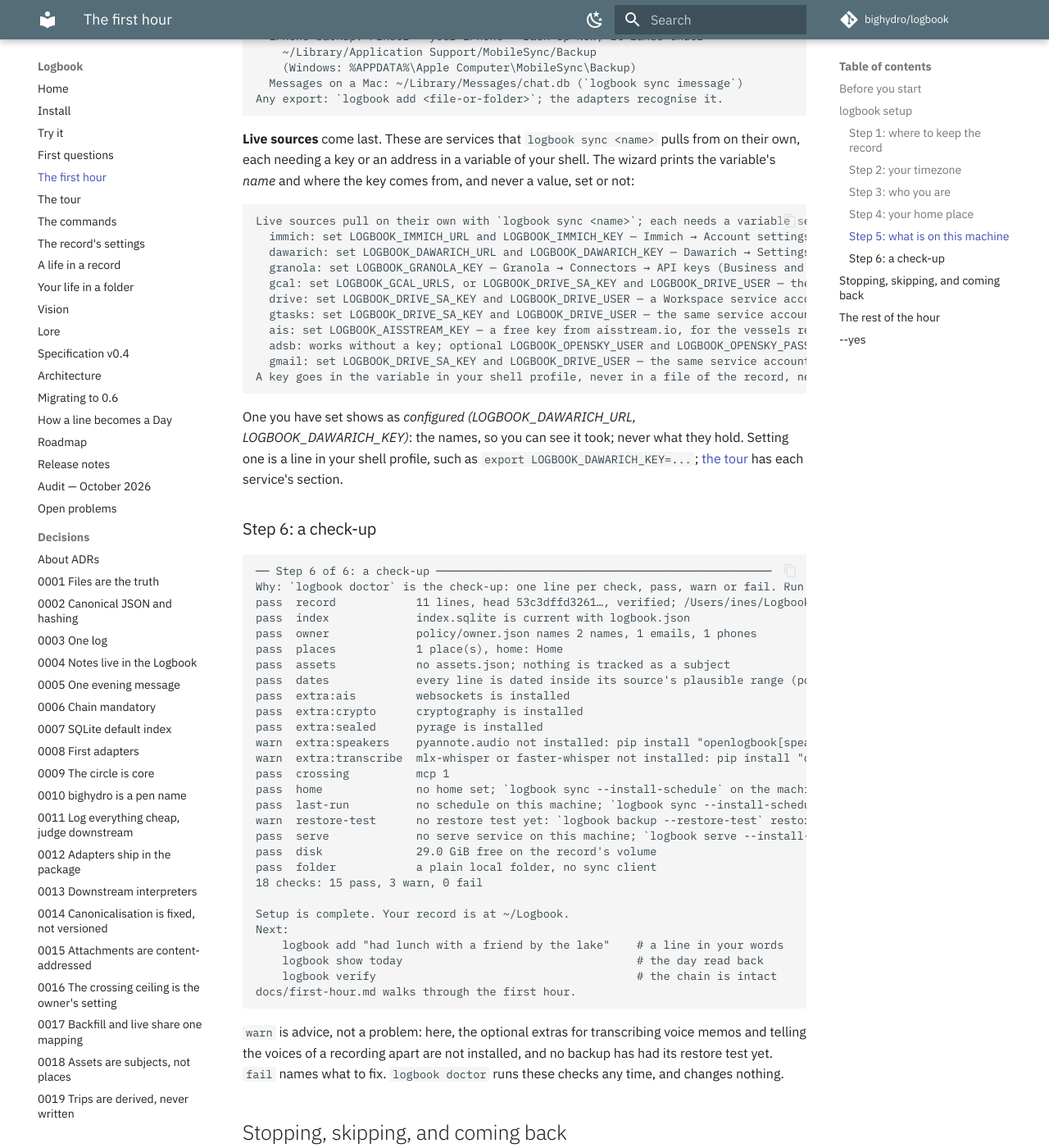
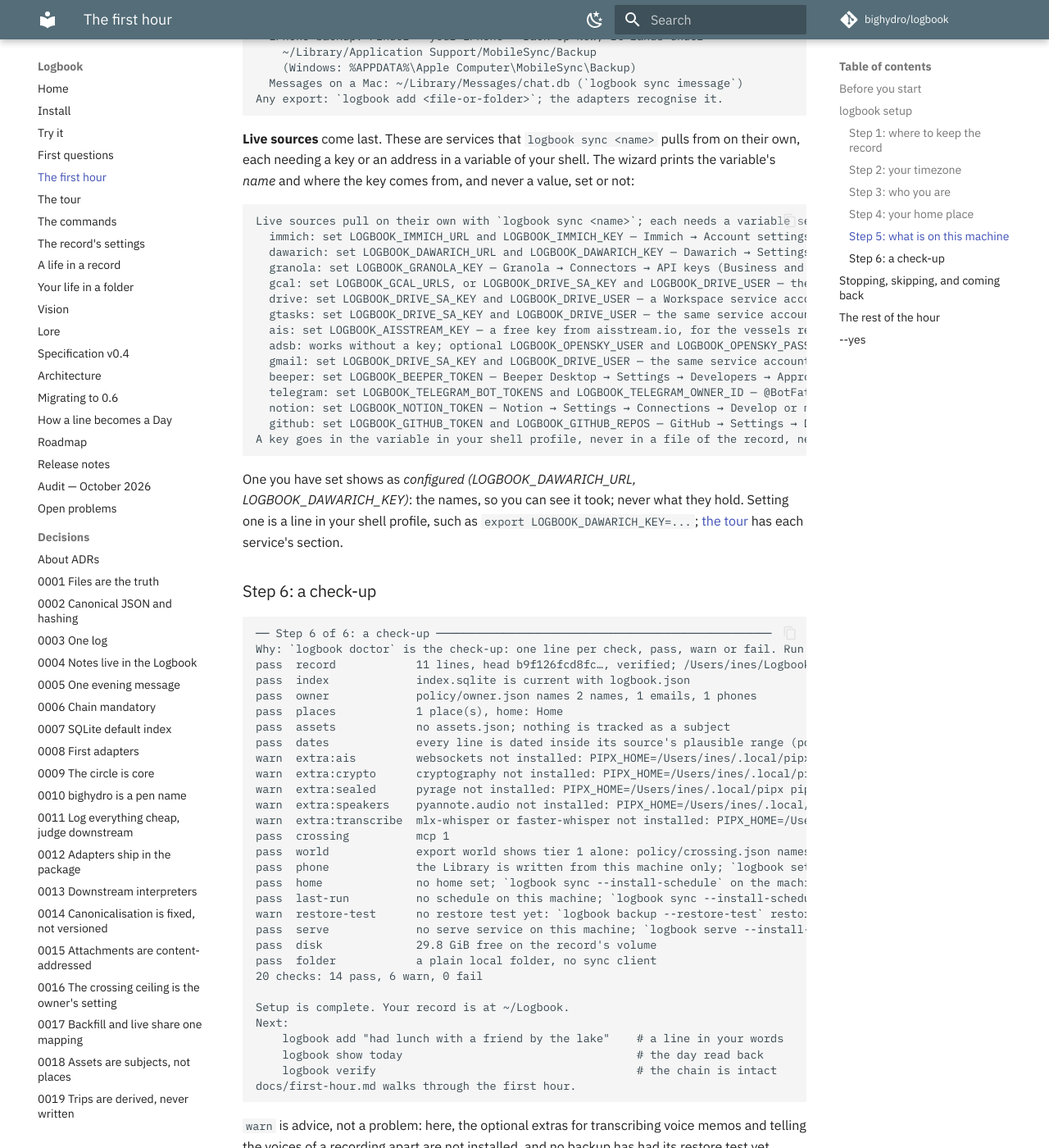
Before and after one commit to bighydro/logbook, an MkDocs documentation site: the page built from docs/first-hour.md, in a window 1280 px wide and 1400 px high, scrolled down 5237 px. Shown: the whole window at 82% size. Built offline with MkDocs 1.6.1 and Material for MkDocs 9.7.7, drawn with Linux system fonts in a browser that asks for light colours; comment, search, counter and statistics services are not loaded; some of the changed text lies outside the part shown.

Commit message:
docs: the output blocks of try-it and first-hour are what main prints (#427)
Signed-off-by: bighydro <122497530+bighydro@users.noreply.github.com>

````diff
--- a/docs/first-hour.md
+++ b/docs/first-hour.md
@@ -72,8 +72,8 @@
 ── Step 2 of 6: your timezone ───────────────────────────────────────────────
 Why: Every time in the record is stored in UTC; your zone is how the days are cut and shown
      (SPEC §3.2). A flight landing at 23:30 your time is on that day, not the next.
-Your timezone, as the zone database names it [Europe/Oslo] (Europe/Oslo):
-Timezone: Europe/Oslo.
+Your timezone, as the zone database names it [Etc/UTC] (the record's zone now, which Enter keeps; or type another, such as Europe/Oslo): Europe/Oslo
+Timezone set to Europe/Oslo (was Etc/UTC).
 ```
 
 The answer in brackets is what this computer thinks its zone is; Enter accepts it. A zone is spelled
@@ -81,10 +81,10 @@
 name this machine does not know is refused and the question asked again, never swapped for a guess:
 
 ```
-Your timezone, as the zone database names it [Etc/UTC] (Europe/Oslo): Mars/Olympus
+Your timezone, as the zone database names it [Etc/UTC] (the record's zone now, which Enter keeps; or type another, such as Europe/Oslo): Mars/Olympus
 'Mars/Olympus' is not a zone this machine knows; Europe/Oslo, America/New_York and
 Asia/Tokyo are: a continent, a slash, the nearest big city.
-Your timezone, as the zone database names it [Etc/UTC] (Europe/Oslo): Europe/Oslo
+Your timezone, as the zone database names it [Etc/UTC] (the record's zone now, which Enter keeps; or type another, such as Europe/Oslo): Europe/Oslo
 Timezone set to Europe/Oslo (was Etc/UTC).
 ```
 
@@ -270,6 +270,10 @@
   ais: set LOGBOOK_AISSTREAM_KEY — a free key from aisstream.io, for the vessels registered in assets.json
   adsb: works without a key; optional LOGBOOK_OPENSKY_USER and LOGBOOK_OPENSKY_PASS — an account at opensky-network.org (optional: anonymous access works, with a lower rate)
   gmail: set LOGBOOK_DRIVE_SA_KEY and LOGBOOK_DRIVE_USER — the same service account and address as drive, with Gmail's read-only scope delegated too
+  beeper: set LOGBOOK_BEEPER_TOKEN — Beeper Desktop → Settings → Developers → Approved connections (+); the token reads every chat and can send as you, so it is a password; the app must be running, Remote Access off
+  telegram: set LOGBOOK_TELEGRAM_BOT_TOKENS and LOGBOOK_TELEGRAM_OWNER_ID — @BotFather → /mybots → each bot of yours → API Token, comma-separated (each reads and sends as its bot, so it is a password); your numeric user id is personal_information.user_id in Telegram Desktop's export
+  notion: set LOGBOOK_NOTION_TOKEN — Notion → Settings → Connections → Develop or manage integrations → New integration (internal, Read content only), then share each top-level page with it (••• → Connections)
+  github: set LOGBOOK_GITHUB_TOKEN and LOGBOOK_GITHUB_REPOS — GitHub → Settings → Developer settings → Personal access tokens → Fine-grained tokens: read-only Metadata, Contents, Issues and Pull requests on the repos LOGBOOK_GITHUB_REPOS names (owner/name, or --all); your logins go under handles in policy/owner.json
 A key goes in the variable in your shell profile, never in a file of the record, never here.
 ```
 
@@ -282,25 +286,27 @@
 ```
 ── Step 6 of 6: a check-up ──────────────────────────────────────────────────
 Why: `logbook doctor` is the check-up: one line per check, pass, warn or fail. Run it any time.
-pass  record            11 lines, head 53c3dffd3261…, verified; /Users/ines/Logbook
+pass  record            11 lines, head b9f126fcd8fc…, verified; /Users/ines/Logbook
 pass  index             index.sqlite is current with logbook.json
 pass  owner             policy/owner.json names 2 names, 1 emails, 1 phones
 pass  places            1 place(s), home: Home
 pass  assets            no assets.json; nothing is tracked as a subject
 pass  dates             every line is dated inside its source's plausible range (policy/plausible.json)
-pass  extra:ais         websockets is installed
-pass  extra:crypto      cryptography is installed
-pass  extra:sealed      pyrage is installed
-warn  extra:speakers    pyannote.audio not installed: pip install "openlogbook[speakers]"
-warn  extra:transcribe  mlx-whisper or faster-whisper not installed: pip install "openlogbook[transcribe]"
+warn  extra:ais         websockets not installed: PIPX_HOME=/Users/ines/.local/pipx pipx runpip openlogbook install "openlogbook[ais]==0.7.1"
+warn  extra:crypto      cryptography not installed: PIPX_HOME=/Users/ines/.local/pipx pipx runpip openlogbook install "openlogbook[crypto]==0.7.1"
+warn  extra:sealed      pyrage not installed: PIPX_HOME=/Users/ines/.local/pipx pipx runpip openlogbook install "openlogbook[sealed]==0.7.1"
+warn  extra:speakers    pyannote.audio not installed: PIPX_HOME=/Users/ines/.local/pipx pipx runpip openlogbook install "openlogbook[speakers]==0.7.1"
+warn  extra:transcribe  mlx-whisper or faster-whisper not installed: PIPX_HOME=/Users/ines/.local/pipx pipx runpip openlogbook install "openlogbook[transcribe]==0.7.1"
 pass  crossing          mcp 1
+pass  world             export world shows tier 1 alone: policy/crossing.json names no world entry; {"world": {"max_tier": 2}} would add the chapters
+pass  phone             the Library is written from this machine only; `logbook setup phone` lets your phone write too
 pass  home              no home set; `logbook sync --install-schedule` on the machine that keeps the record names it (ADR 0022)
 pass  last-run          no schedule on this machine; `logbook sync --install-schedule` runs `sync --all` and `doctor` four times a day and writes it
 warn  restore-test      no restore test yet: `logbook backup --restore-test` restores the latest snapshot into a temporary folder and verifies it; the schedule runs it on the first Sunday of the month
 pass  serve             no serve service on this machine; `logbook serve --install-service` keeps the pages at http://127.0.0.1:8765/ from load (docs/serve.md)
-pass  disk              29.0 GiB free on the record's volume
+pass  disk              29.8 GiB free on the record's volume
 pass  folder            a plain local folder, no sync client
-18 checks: 15 pass, 3 warn, 0 fail
+20 checks: 14 pass, 6 warn, 0 fail
 
 Setup is complete. Your record is at ~/Logbook.
 Next:
````
Also changed, not shown: docs/try-it.md (+3 -1 lines).
